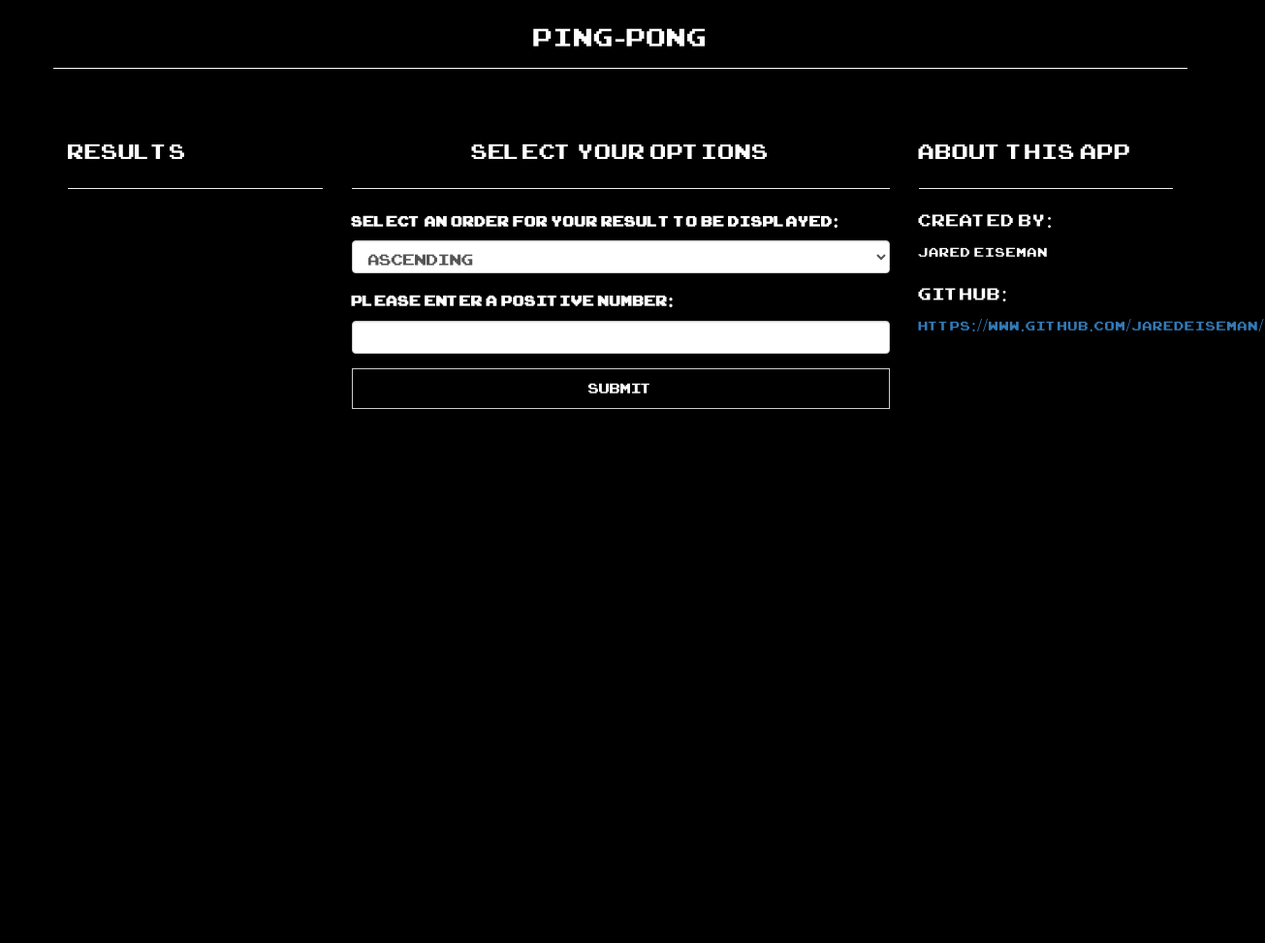
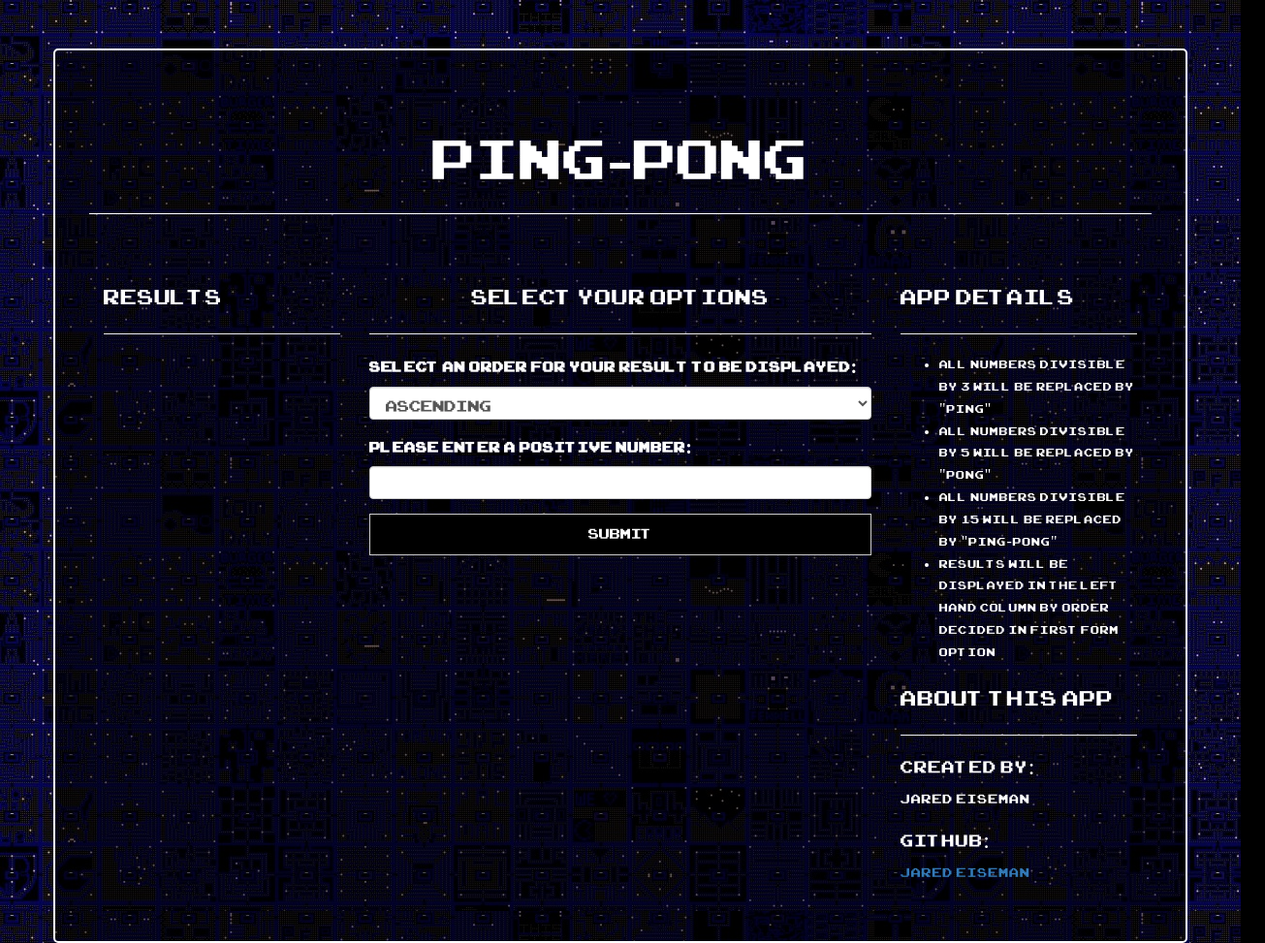
Before and after one commit to jaredeiseman/ping-pong, a plain HTML site: page index.html in a window 1280 px wide. Shown: the whole page at 97% size, 1305 px wide, since content can reach past the window. Before the commit the page ends 800 px from the top, so only its background shows below. Drawn offline with Linux system fonts and the light colour scheme.

Commit message:
style container for border, border-radius, transparent background, and background image, add content to sidebar for app details

```diff
--- a/css/styles.css
+++ b/css/styles.css
@@ -8,11 +8,29 @@ body {
   background-color: #000;
   color: #fff;
   letter-spacing: 1px;
+  background-image: url(../img/bg.jpg);
+}
+
+html,body,.container {
+  min-height: 100%;
+}
+
+.container {
+  margin-top: 50px;
+  padding: 50px;
+  background-color: rgba(0, 0, 0, 0.5);
+  min-height: 100%;
+  border: 2px solid #fff;
+  border-radius: 5px;
 }
 
 #header {
   margin-bottom: 50px;
   border-bottom: 1px solid #fff;
+}
+
+#header h1 {
+  font-size: 80px;
 }
 
 #user-input {
@@ -30,3 +48,7 @@ body {
   font-size: 20px;
   width: 100%;
 }
+
+.details {
+  font-size: 16px;
+}
--- a/index.html
+++ b/index.html
@@ -18,12 +18,20 @@
       <div class="row">
         <div class="col-md-3 col-md-push-9">
           <!-- side bar -->
+          <h2>App Details</h2>
+          <hr>
+          <ul>
+            <li class="details">All numbers divisible by 3 will be replaced by "ping"</li>
+            <li class="details">All numbers divisible by 5 will be replaced by "pong"</li>
+            <li class="details">All numbers divisible by 15 will be replaced by "ping-pong"</li>
+            <li class="details">Results will be displayed in the left hand column by order decided in first form option</li>
+          </ul>
           <h2>About This App</h2>
           <hr>
           <h3>Created by:</h3>
           <h4>Jared Eiseman</h4>
           <h3>Github:</h3>
-          <h4><a href="https://www.github.com/jaredeiseman" target="_blank">https://www.github.com/jaredeiseman/</a></h4>
+          <h4><a href="https://www.github.com/jaredeiseman" target="_blank">Jared Eiseman</a></h4>
         </div>
         <div class="col-md-6">
           <!-- content -->
```
Also changed, not shown: img/bg.gif (added), img/bg.jpg (added).
